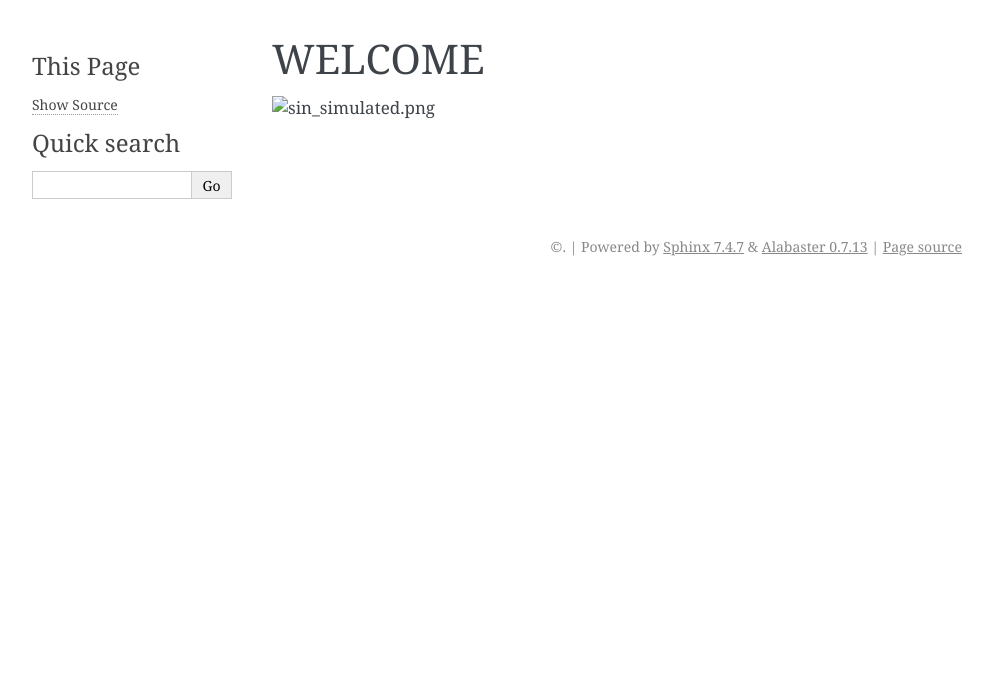
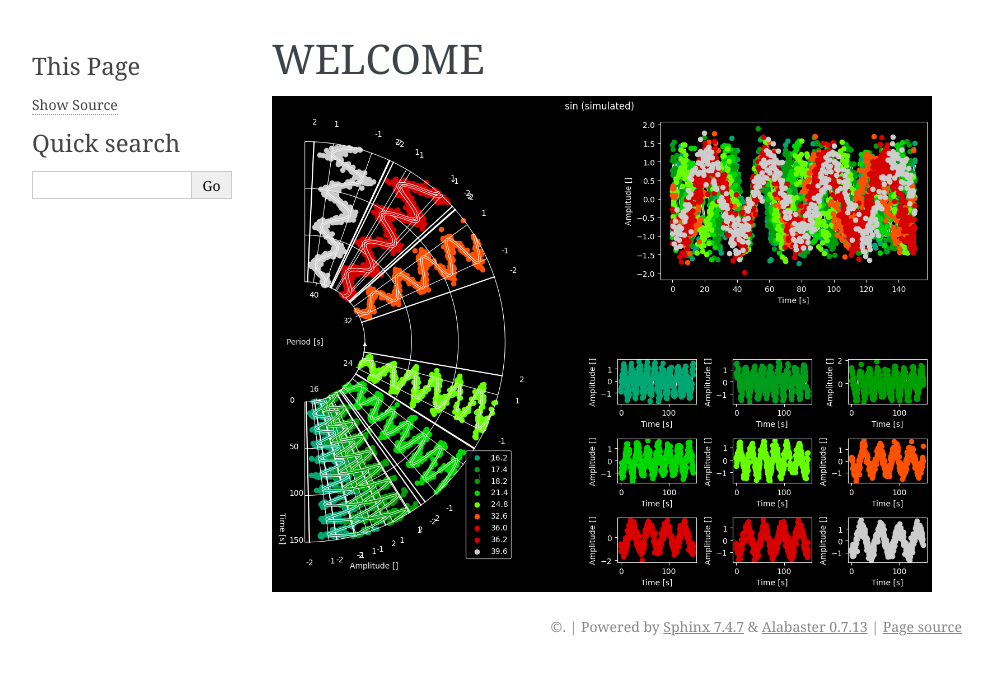
Before and after one commit to TheRedElement/LStein, a Sphinx documentation site: the page built from docs/index.rst, in a window 1280 px wide. Shown: the top 675 px of the page, without its empty margins (148-1141 px from the left). Built offline with Sphinx 7.4.7, drawn with Linux system fonts in a browser that asks for light colours; the version number is read from the project's files by our own code.

Commit message:
readthedocs setup

```diff
--- a/docs/conf.py
+++ b/docs/conf.py
@@ -76,5 +76,6 @@ add_paths()
 set_metadata()
 
 html_static_path = [
+    "assets",
     os.path.abspath("../gfx"),
 ]
--- a/docs/index.rst
+++ b/docs/index.rst
@@ -2,7 +2,7 @@
 WELCOME
 =======
 
-.. image:: sin_simulated.png
+.. image:: assets/sin_simulated.png
 
 .. toctree::
    :glob:
```
Also changed, not shown: docs/assets/lstein_logo.svg (added), docs/assets/sin_simulated.png (added).
